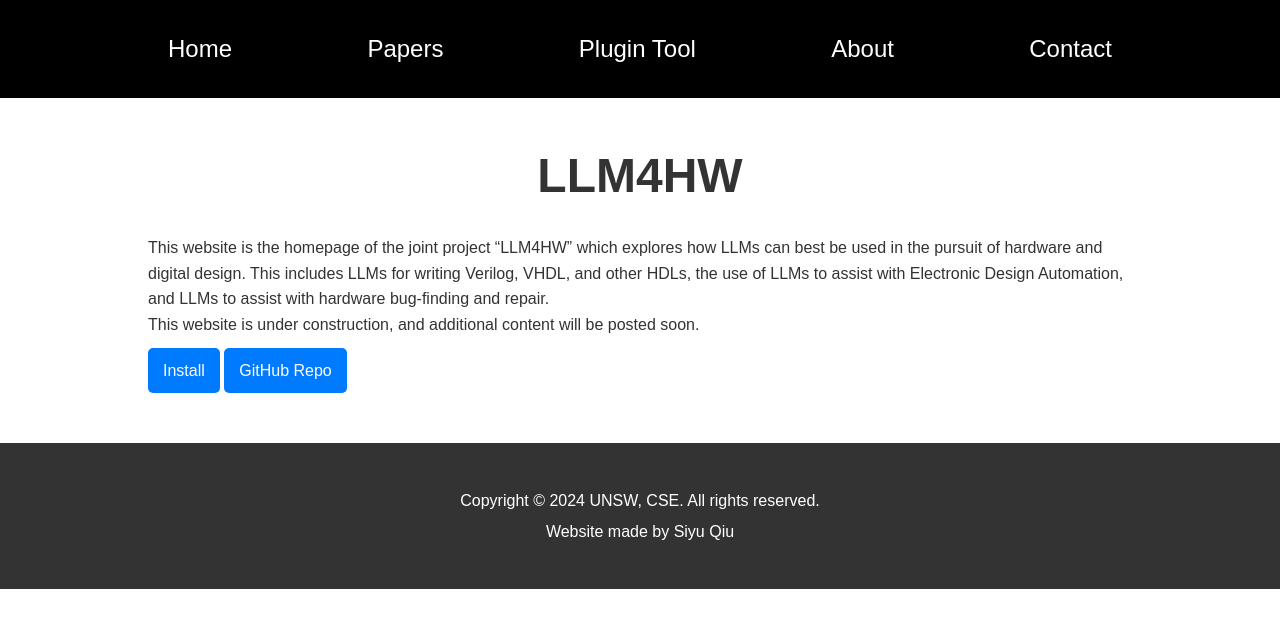
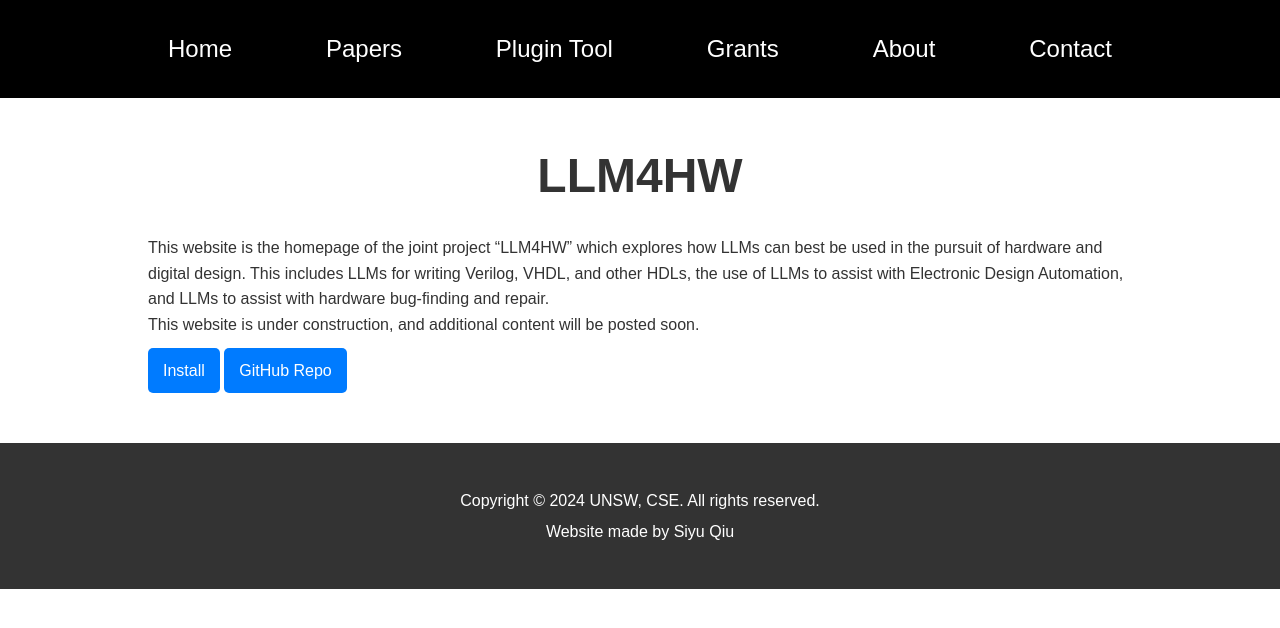
Before and after one commit to llm4hw/llm4hw.github.io, a Jekyll site: the page built from index.md, in a window 1280 px wide. Shown: the top 628 px of the page. Built offline with Jekyll 4.4.1, drawn with Linux system fonts in a browser that asks for light colours.

Commit message:
Update default.html

```diff
--- a/_layouts/default.html
+++ b/_layouts/default.html
@@ -14,6 +14,7 @@
                     <li><a href="{{ '/' | relative_url }}">Home</a></li>
                     <li><a href="{{ '/papers' | relative_url }}">Papers</a></li>
                     <li><a href="{{ '/plugin-tool' | relative_url }}">Plugin Tool</a></li>
+                    <li><a href="{{ '/grants' | relative_url }}">Grants</a></li>
                     <li><a href="{{ '/about' | relative_url }}">About</a></li>
                     <li><a href="{{ '/contact' | relative_url }}">Contact</a></li>
                 </ul>
```
